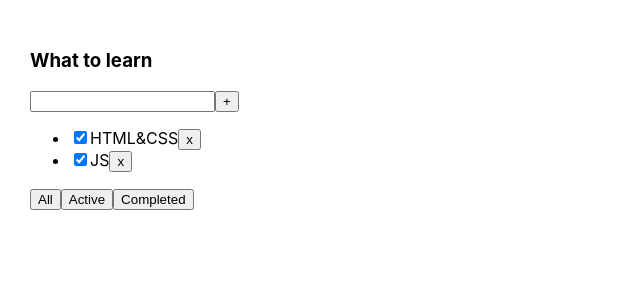
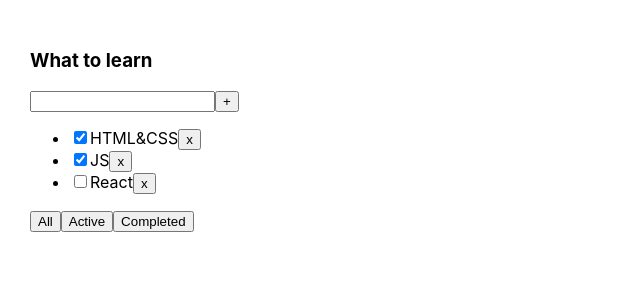
Before and after one commit to Alonasa/Trello, a React (Create React App) app: page / in a window 1280 px wide. Shown: the top 300 px of the page, without its empty margins (0-640 px from the left). Built offline with nearby package versions, Linux system fonts and the light colour scheme.

Commit message:
make filtration work on button click

```diff
--- a/src/App.tsx
+++ b/src/App.tsx
@@ -1,6 +1,6 @@
 import React, {useState} from 'react';
 import './App.css';
-import {taskType, Todolist} from './components/Todolist';
+import {tasksStatusType, taskType, Todolist} from './components/Todolist';
 
 function App() {
   let [tasks, setTasks] = useState<Array<taskType>>([
@@ -9,7 +9,7 @@ function App() {
 	{id: '2', title: 'React', isDone: false}
   ])
 
-  let [filter, setFilter] = useState('Completed')
+  let [filter, setFilter] = useState('All')
 
 
   const removeTask = (id: string) => {
@@ -25,10 +25,14 @@ function App() {
 	filteredTasks = tasks.filter(t => t.isDone !== true)
   }
 
+  const tasksFiltrator = (status: tasksStatusType) => {
+    setFilter(status)
+  }
+
   return (
 	<div className="App">
 	  <Todolist title={'What to learn'} tasks={filteredTasks}
-				removeTask={removeTask}/>
+				removeTask={removeTask} filterTasks={tasksFiltrator}/>
 	</div>
   );
 }
--- a/src/components/Todolist.tsx
+++ b/src/components/Todolist.tsx
@@ -4,6 +4,7 @@ type todolistType = {
   title: string
   tasks: Array<taskType>
   removeTask: (id: string) => void
+  filterTasks: (status: tasksStatusType) => void
 }
 
 export type taskType = {
@@ -12,10 +13,17 @@ export type taskType = {
   isDone: boolean
 }
 
+export type tasksStatusType = 'All' | 'Active' | 'Completed'
+
 export const Todolist = (props: todolistType) => {
   const taskRemover = (id: string) => {
 	props.removeTask(id)
   }
+
+  const tasksFiltrator = (status: tasksStatusType) => {
+    return props.filterTasks(status)
+  }
+
 
   return (
 	<div>
@@ -34,9 +42,9 @@ export const Todolist = (props: todolistType) => {
 		)}
 	  </ul>
 	  <div>
-		<button>All</button>
-		<button>Active</button>
-		<button>Completed</button>
+		<button onClick={()=>tasksFiltrator('All')}>All</button>
+		<button onClick={()=>tasksFiltrator('Active')}>Active</button>
+		<button onClick={()=>tasksFiltrator('Completed')}>Completed</button>
 	  </div>
 	</div>
   )
```
